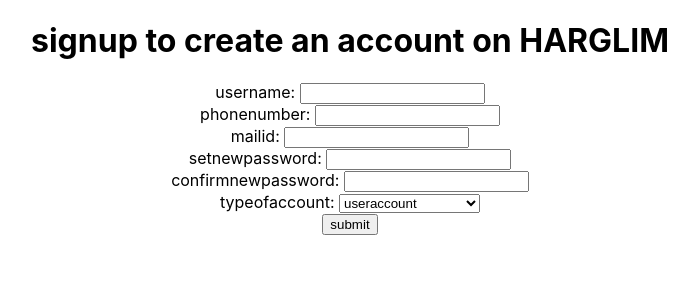
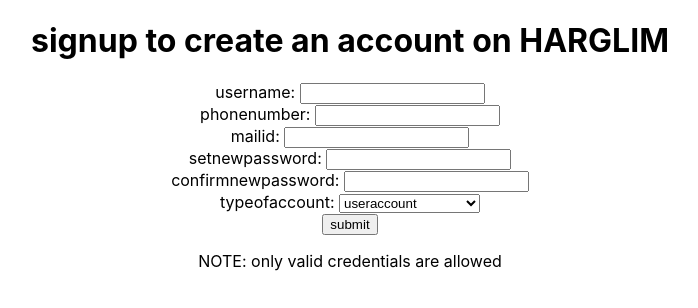
Before and after one commit to saiteja72749/harglimproject, a React (Create React App) app: page / in a window 1280 px wide. Shown: the top 308 px of the page, without its empty margins (290-988 px from the left). Built offline with nearby package versions, Linux system fonts and the light colour scheme.

Commit message:
enabled note

```diff
--- a/package.json
+++ b/package.json
@@ -2,6 +2,7 @@
   "name": "project",
   "version": "0.1.0",
   "private": true,
+
   "dependencies": {
     "@testing-library/jest-dom": "^5.16.5",
     "@testing-library/react": "^13.4.0",
--- a/src/Components/SignUp.js
+++ b/src/Components/SignUp.js
@@ -131,6 +131,7 @@ class SignUp extends Component {
         </select>
       </div>
       <button type='submit'>submit</button>
+      <p>NOTE: only valid credentials are allowed</p>
      </form>
       </center>
     )
```
